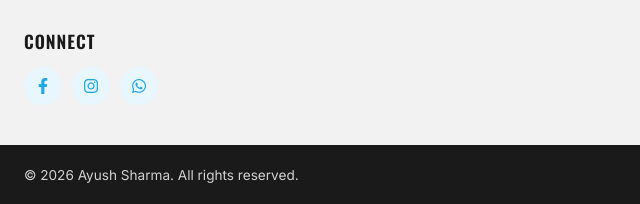
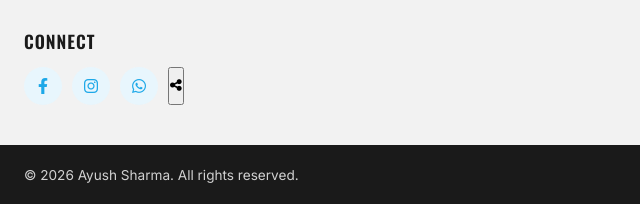
Before and after one commit to ayushsharma1710/ayushsharma1710.github.io, a website: page index-eng.html in a window 1280 px wide. Shown: the part 3029-3233 px from the top of the page, 0-640 px from the left. Drawn offline with nearby package versions, Linux system fonts and the light colour scheme.

Commit message:
Add share button to index-eng.html

```diff
--- a/index-eng.html
+++ b/index-eng.html
@@ -449,6 +449,9 @@
                             <a href="https://wa.me/917000913747" target="_blank" rel="noopener noreferrer" aria-label="WhatsApp">
                                 <i class="fab fa-whatsapp"></i>
                             </a>
+                            <button class="share-btn" aria-label="Share this website" onclick="shareWebsite()">
+                                <i class="fas fa-share-alt"></i>
+                            </button>
                         </div>
                     </div>
                 </div>
```
